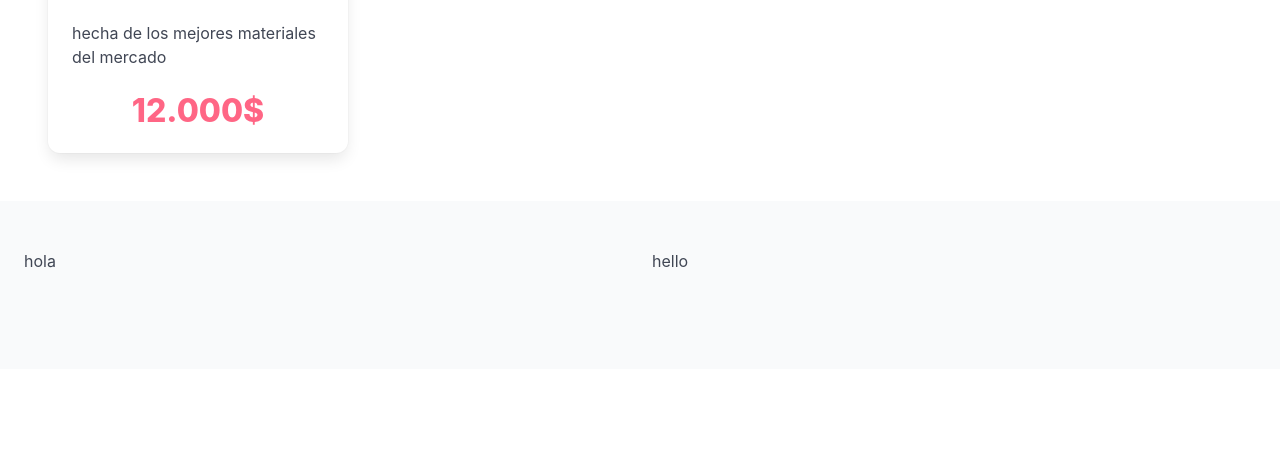
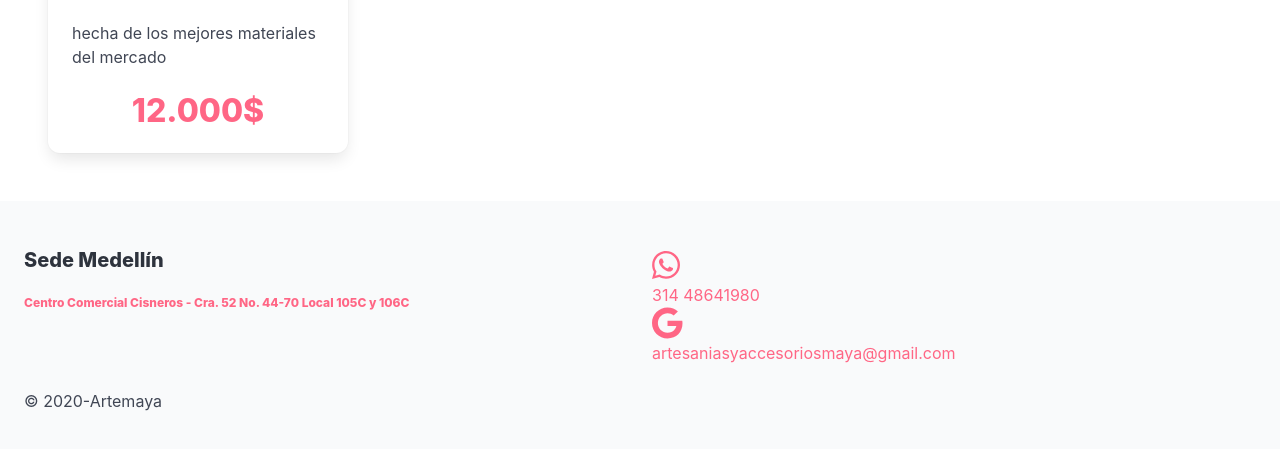
Before and after one commit to Nosebone96/Maya, a Gatsby site: page / in a window 1280 px wide. Shown: the part 507-956 px from the top of the page. Before the commit the page ends 876 px from the top, so only its background shows below. Built offline with nearby package versions, Linux system fonts and the light colour scheme; Gatsby itself is replaced by a stand-in of ours.

Commit message:
footer bb enrrolo un bate

```diff
--- a/package.json
+++ b/package.json
@@ -15,6 +15,8 @@
     "clean": "gatsby clean"
   },
   "dependencies": {
+    "@fortawesome/free-brands-svg-icons": "^6.6.0",
+    "@fortawesome/react-fontawesome": "^0.2.2",
     "bulma": "^1.0.2",
     "gatsby": "^5.13.7",
     "react": "^18.2.0",
--- a/src/components/footer.js
+++ b/src/components/footer.js
@@ -1,15 +1,29 @@
 import React from "react";
+import { FontAwesomeIcon } from '@fortawesome/react-fontawesome';
+import { faWhatsapp } from '@fortawesome/free-brands-svg-icons';
+import { faGoogle } from '@fortawesome/free-brands-svg-icons';
 
 
 const Footer = () => {
     return (
         <footer className="footer">
             <div className="columns is-desktop">
-                <div className="column">hola</div>
-                <div className="column">hello</div>
-
+                <div className="column">
+                        <div className="title is-5">Sede Medellín</div>
+                        <div className="title is-7  has-text-danger">Centro Comercial Cisneros - Cra. 52 No. 44-70 Local 105C y 106C</div>
+                    </div>
+                    <div className="column">
+                        <div className="has-text-danger ">
+                            <FontAwesomeIcon icon={faWhatsapp} size="2x"/>
+                            <div className="is-7">314 48641980</div>
+                        </div>
+                        <div className="has-text-danger ">
+                            <FontAwesomeIcon icon={ faGoogle } size="2x" />
+                            <div className="is-7">artesaniasyaccesoriosmaya@gmail.com</div>
+                        </div>
+                    </div>
             </div>
-
+            <div className="mb-0">© 2020-Artemaya</div>
         </footer>
     )
 }
```
Also changed, not shown: 1 other file.
